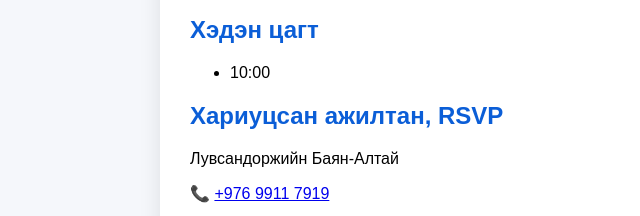
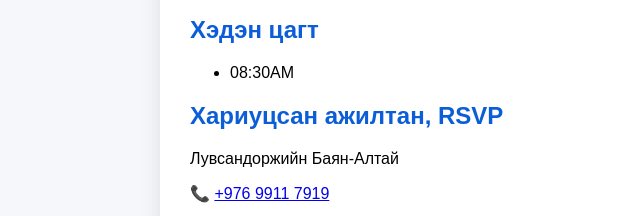
Before and after one commit to innovatsi2021-code/Advancing-Together-Govi-Altai-Economic-Forum, a plain HTML site: page index.html in a window 1280 px wide. Shown: the part 1110-1326 px from the top of the page, 0-640 px from the left. Drawn offline with Linux system fonts and the light colour scheme.

Commit message:
Update index.html

```diff
--- a/index.html
+++ b/index.html
@@ -84,7 +84,7 @@ tabs.forEach(btn=>{
     <h2>Уулзалт</h2>
     <ul><li>2026.03.19-21</li></ul>
     <h2>Хэдэн цагт</h2>
-    <ul><li>10:00</li></ul>
+    <ul><li>08:30AM</li></ul>
     <h2>Хариуцсан ажилтан, RSVP</h2>
     <p>Лувсандоржийн Баян-Алтай</p>
     <p>📞 <a href="tel:+97699117919">+976 9911 7919</a></p>
```
